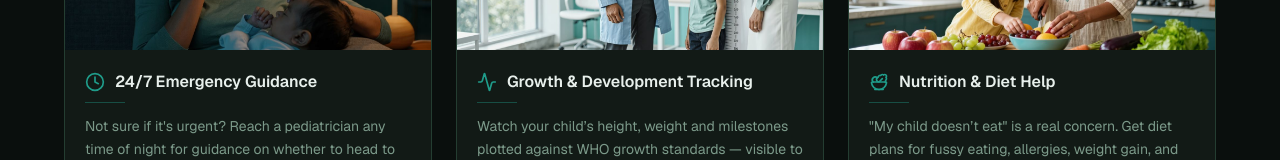
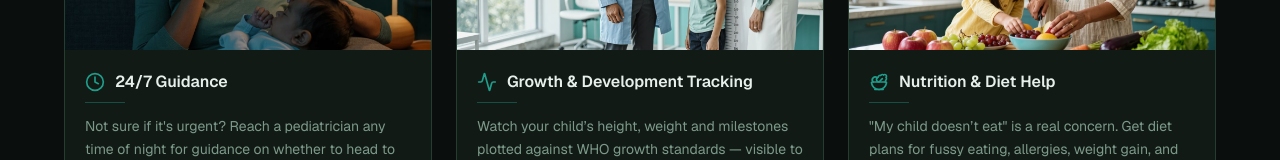
Before and after one commit to pandae7/PediSpectra_front, a Next.js app: page / in a window 1280 px wide. Shown: the part 1383-1543 px from the top of the page. Built offline with nearby package versions, Linux system fonts and the light colour scheme.

Commit message:
Rename first benefit card to 24/7 Guidance

```diff
--- a/app/page.tsx
+++ b/app/page.tsx
@@ -69,7 +69,7 @@ const SUBSPECIALITIES = [
 // 6 photos are sourced.
 const BENEFITS = [
   {
-    title: '24/7 Emergency Guidance',
+    title: '24/7 Guidance',
     desc: "Not sure if it's urgent? Reach a pediatrician any time of night for guidance on whether to head to the ER or wait it out.",
     icon: Clock,
     image: '/images/benefit-247-care.jpg',
```
